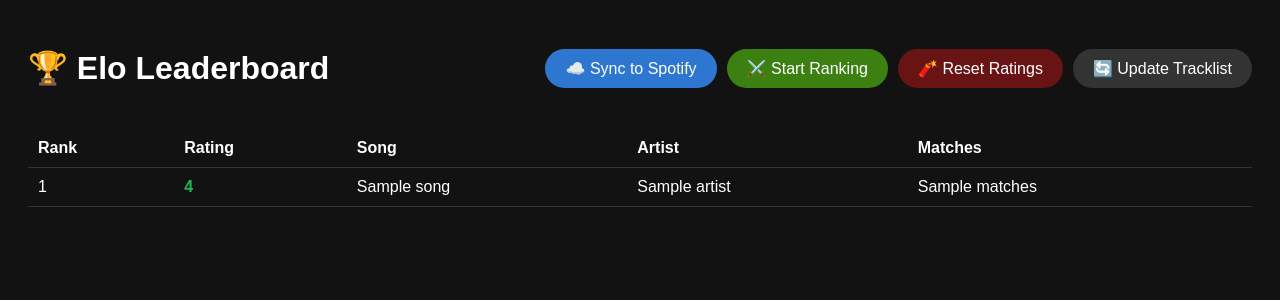
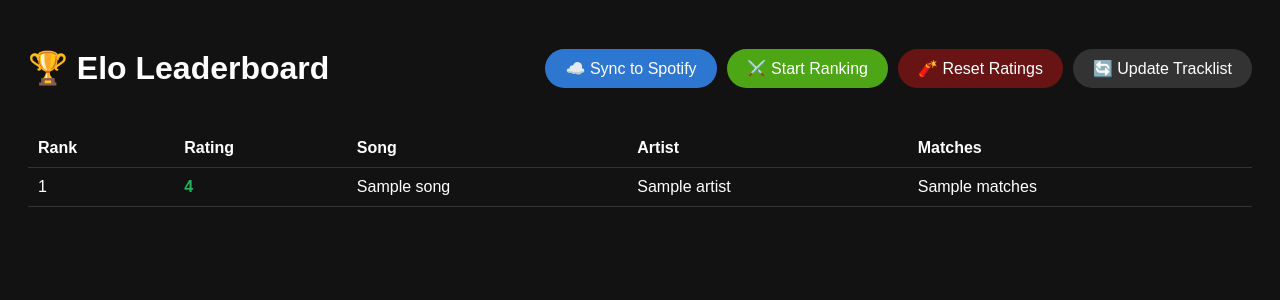
Before and after one commit to jonahmccarthyW/spotify-elo-ranker, a Flask app: template templates/dashboard.html in a window 1280 px wide. Shown: the top 300 px of the page. Run offline with Flask 3, Linux system fonts and the light colour scheme; the template is opened without the code that fills it: most values are stand-ins (such as "Sample title", 1, 10 or a date in 2020).

Commit message:
UI: Brighter green for the Start Ranking button

```diff
--- a/templates/dashboard.html
+++ b/templates/dashboard.html
@@ -17,7 +17,7 @@
         {% if not first_run %}
             <a href="/sync" class="btn" style="background: #2E77D0;">☁️ Sync to Spotify</a>
 
-            <a href="/rank" class="btn" style="background: #3c8012;">⚔️ Start Ranking</a>
+            <a href="/rank" class="btn" style="background: #4ca615;">⚔️ Start Ranking</a>
 
             <a href="/reset" class="btn" style="background: #681414;" onclick="return confirm('Are you sure? This will wipe all rankings!');">🧨 Reset Ratings</a>
         {% endif %}
```
